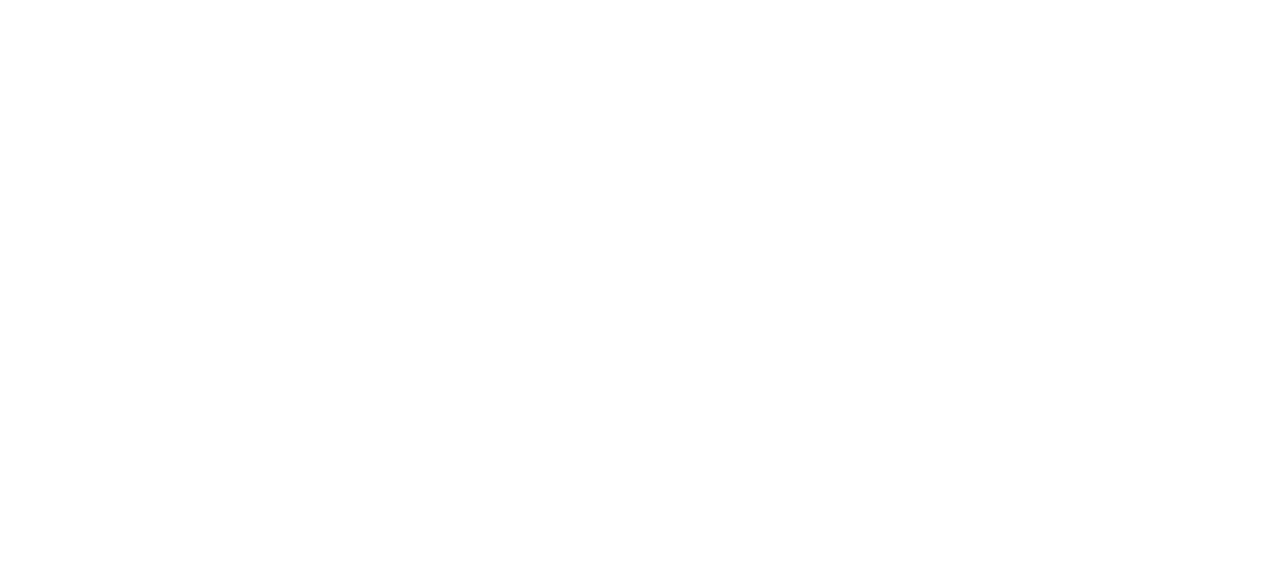
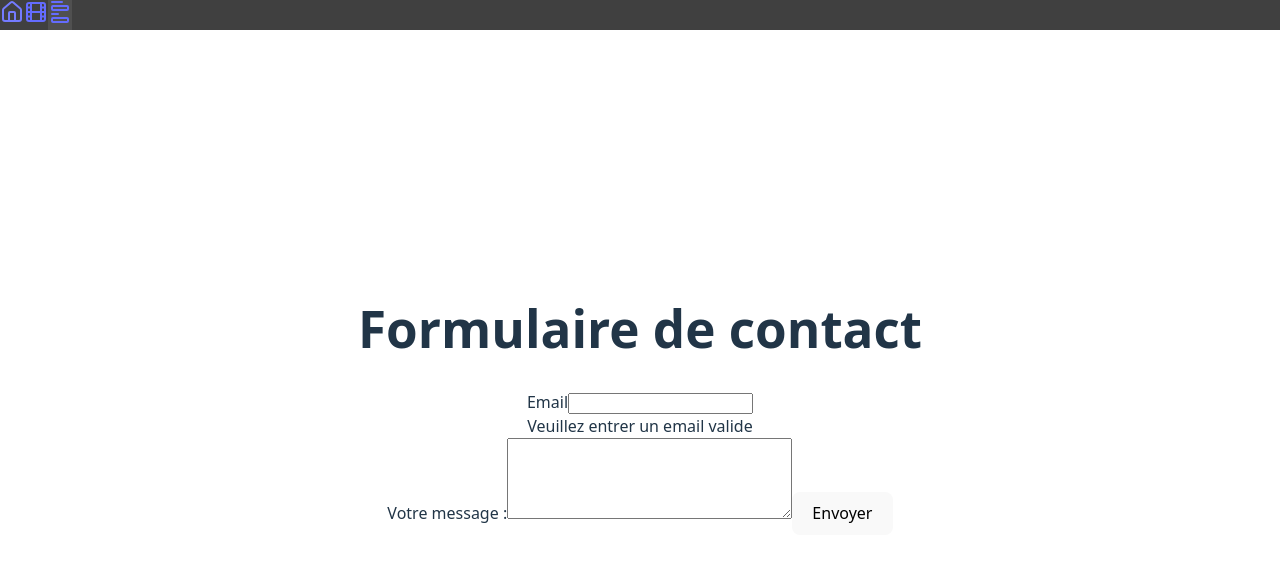
Before and after one commit to takxz/PROJET-CATALOGUE-REACT, a React (Vite) app: page /formulaire in a window 1280 px wide. Before the commit this address had no page. Shown: the top 562 px of the page. Built offline with nearby package versions, Linux system fonts and the light colour scheme.

Commit message:
ajout d'un formulaire avec gestion erreur email

```diff
--- a/src/App.jsx
+++ b/src/App.jsx
@@ -4,6 +4,7 @@
 import Home from './Pages/Home/Home.jsx'
 import ItemsList from './Pages/ItemsList/ItemsList.jsx'
 import ItemsDetail from './Components/ItemsDetail/ItemsDetail.jsx'
+import Form from './Pages/Form/Form.jsx'
 
 
 export default function App() {
@@ -18,6 +19,7 @@
           <Route index element={<ItemsList />}/>
           <Route path=":id" element={<ItemsDetail />}/>
         </Route>
+        <Route path='/formulaire' element={<Form />}/>
       </Route>
     </Routes>
     </BrowserRouter>
--- /dev/null
+++ b/src/Components/Input/Input.jsx
@@ -0,0 +1,31 @@
+import { useState } from 'react';
+import './Input.css';
+
+export default function Input({ label, id, type, name, onKeyUp, format, errorMessage, submitRef}) {
+
+    const [error, setError] = useState(true);
+
+
+    const handleKeyUp = (value) => {
+        if(!format.test(value)){
+            setError(true);
+            submitRef.current.disabled = true;
+        }else{
+            setError(false);
+            submitRef.current.disabled = false;
+        }
+        onKeyUp(value);
+    }
+
+    return (
+        <div className="form-group">
+            <label htmlFor={id}>{label}</label>
+            <input type={type} name={name} id={id} onKeyUp={(e) => handleKeyUp(e.target.value)} onFocus={focus}/>
+            {error &&
+                <div className="error">{errorMessage}</div>
+            }
+        </div>
+
+
+    )
+}
--- /dev/null
+++ b/src/Pages/Form/Form.jsx
@@ -0,0 +1,25 @@
+import { useRef, useState } from 'react';
+import Input from '../../Components/Input/Input';
+import './Form.css';
+
+
+export default function Form({}) {
+
+        const [email, setEmail] = useState("");
+        const [message, setMessage] = useState("");
+        const searchButtonRef = useRef();
+
+        const sendForm = () => {
+            console.log(email);
+            console.log(message);
+        }
+    return (
+        <div className='container-form'>
+            <h1>Formulaire de contact</h1>
+            <Input id="email" label="Email" type="email" name="email" onKeyUp={(value) => {setEmail(value)}} format={/^((?!\.)[\w\-_.]*[^.])(@\w+)(\.\w+(\.\w+)?[^.\W])$/} errorMessage="Veuillez entrer un email valide" submitRef={searchButtonRef} />
+            <label htmlFor="message">Votre message :</label>
+            <textarea id="message" name="message" rows="5" cols="33" onKeyUp={(e) => setMessage(e.target.value)}></textarea>
+            <button onClick={sendForm} ref={searchButtonRef}>Envoyer</button>
+        </div>
+    )
+}
--- a/src/Pages/Home/Home.jsx
+++ b/src/Pages/Home/Home.jsx
@@ -7,7 +7,7 @@
     return (
         <div className=''>
             <h1>Bienvenue sur ce site</h1>
-            <p>Vous y trouverez des informations sur les sites</p>
+            <p>Vous y trouverez des informations sur les films</p>
         </div>
     )
 }
--- a/src/Pages/Layout/Layout.jsx
+++ b/src/Pages/Layout/Layout.jsx
@@ -1,6 +1,6 @@
 import { NavLink, Outlet} from 'react-router';
 import './Layout.css';
-import { Film, Home } from 'lucide-react';
+import { Film, Form, Home } from 'lucide-react';
 
 
 
@@ -13,6 +13,7 @@
                 <div className="left-bar bar">
                     <NavLink to="/"><Home /></NavLink>
                     <NavLink to="/catalogue"><Film /></NavLink>
+                    <NavLink to="/formulaire"><Form /></NavLink>
                 </div>
             </div>
             <Outlet />
```
Also changed, not shown: src/Components/Input/Input.css (added), src/Pages/Form/Form.css (added).
